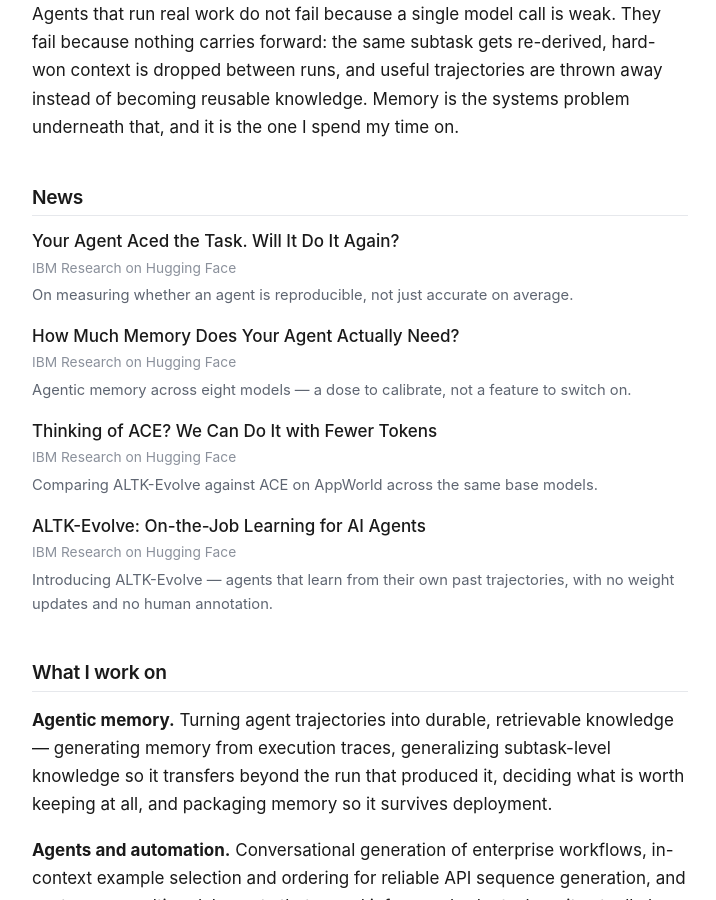
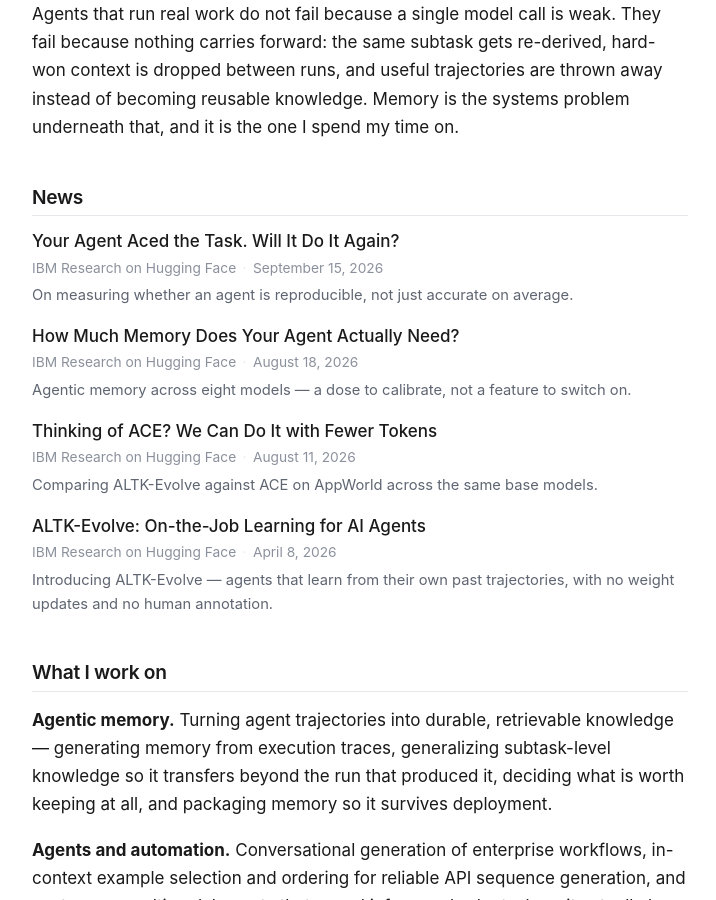
Before and after one commit to jayaramkr/jayaramkr.github.io, a Jekyll site: the page built from index.md, in a window 1280 px wide and 900 px high, scrolled down 359 px. Shown: the whole window, without its empty margins (280-996 px from the left). Built offline with Jekyll 4.4.1, drawn with Linux system fonts in a browser that asks for light colours.

Commit message:
Add publication dates to the blog posts
  ALTK-Evolve: On-the-Job Learning for AI Agents   April 8, 2026
  Thinking of ACE? We Can Do It with Fewer Tokens  August 11, 2026
  How Much Memory Does Your Agent Actually Need?   August 18, 2026
  Your Agent Aced the Task. Will It Do It Again?   September 15, 2026

Supplied by the author, since huggingface.co is unreachable from here.
They confirm the newest-first order already in the file, which had been
inferred from the posts' cross-references rather than from dates.

Also drops the file-header note telling the reader to fill these in.

```diff
--- a/_data/news.yml
+++ b/_data/news.yml
@@ -5,8 +5,7 @@
 # entries go at the top.
 #
 # `date` is optional and free text ("September 2026", "2026-09-14"). Entries
-# without one render without a date; the four blog posts below need theirs
-# filled in.
+# without one simply render without a date.
 #
 # kind: writing | talk | other
 
@@ -14,7 +13,7 @@
   title: "Your Agent Aced the Task. Will It Do It Again?"
   url: https://huggingface.co/blog/ibm-research/altk-evolve-consistency
   outlet: IBM Research on Hugging Face
-  date:
+  date: September 15, 2026
   note: >-
     On measuring whether an agent is reproducible, not just accurate on average.
 
@@ -22,7 +21,7 @@
   title: "How Much Memory Does Your Agent Actually Need?"
   url: https://huggingface.co/blog/ibm-research/altk-evolve-hmm
   outlet: IBM Research on Hugging Face
-  date:
+  date: August 18, 2026
   note: >-
     Agentic memory across eight models — a dose to calibrate, not a feature to switch on.
 
@@ -30,7 +29,7 @@
   title: "Thinking of ACE? We Can Do It with Fewer Tokens"
   url: https://huggingface.co/blog/ibm-research/altk-evolve-sldd
   outlet: IBM Research on Hugging Face
-  date:
+  date: August 11, 2026
   note: >-
     Comparing ALTK-Evolve against ACE on AppWorld across the same base models.
 
@@ -38,7 +37,7 @@
   title: "ALTK-Evolve: On-the-Job Learning for AI Agents"
   url: https://huggingface.co/blog/ibm-research/altk-evolve
   outlet: IBM Research on Hugging Face
-  date:
+  date: April 8, 2026
   note: >-
     Introducing ALTK-Evolve — agents that learn from their own past trajectories,
     with no weight updates and no human annotation.
```
